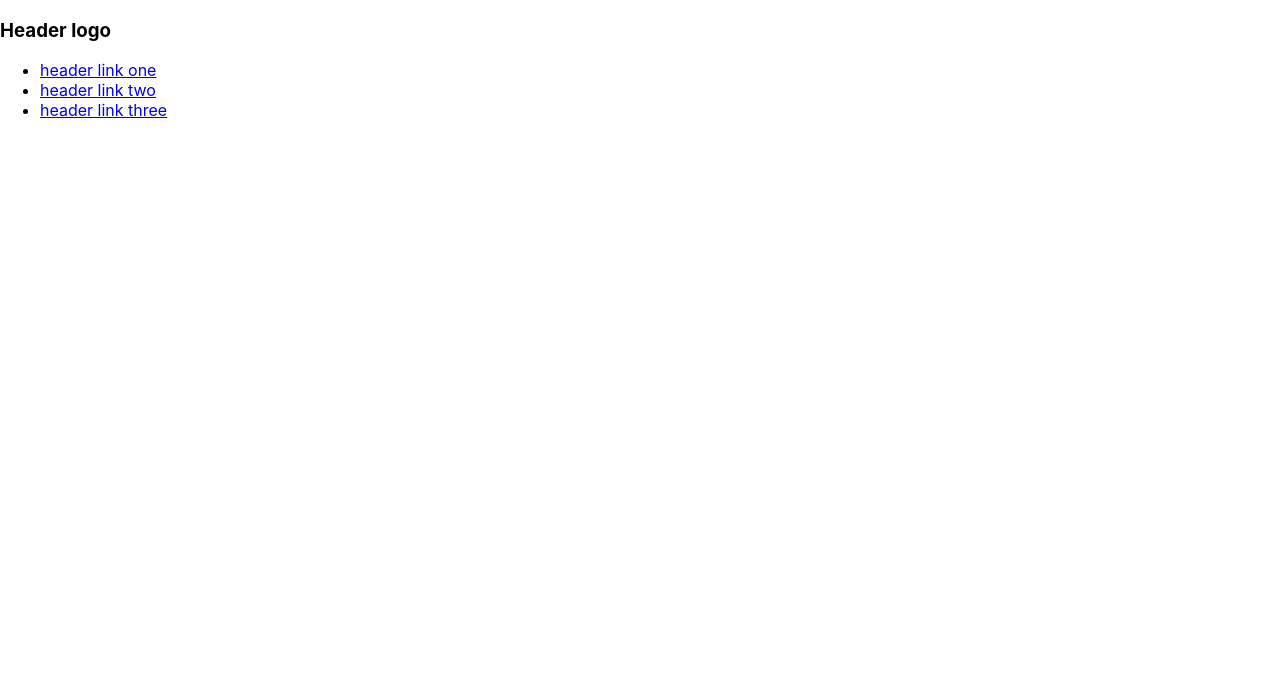
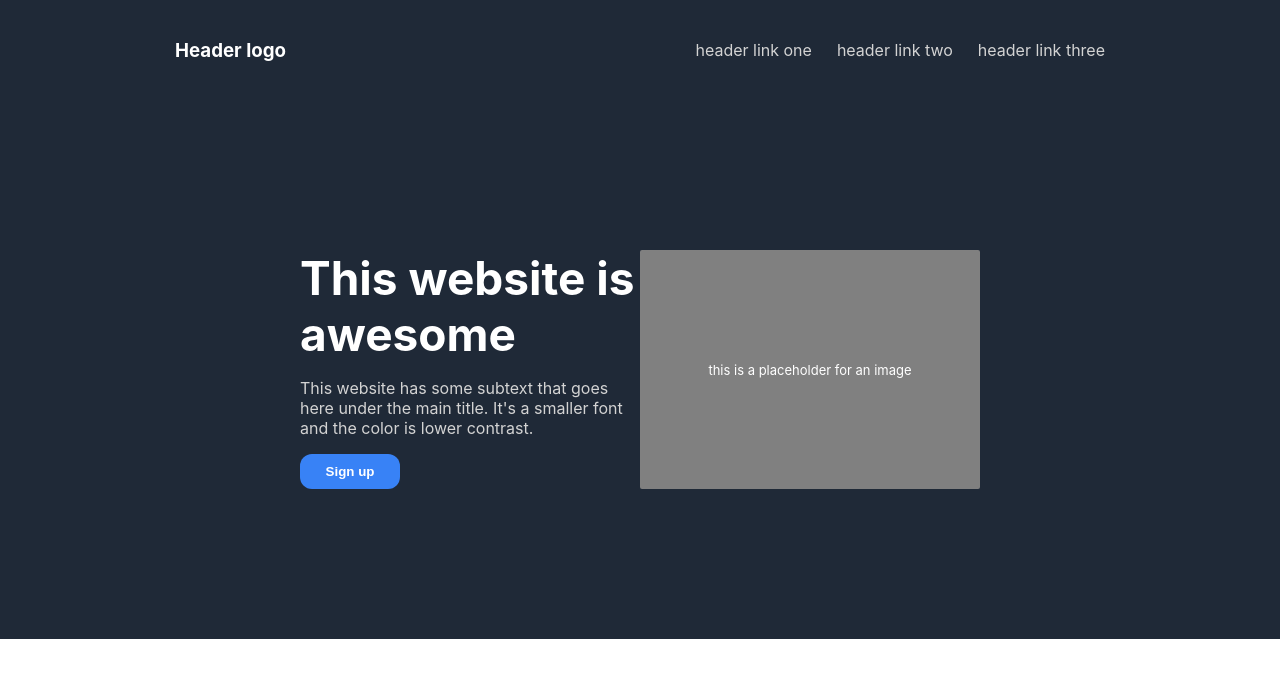
Before and after one commit to robertpinl/odin-landing-page, a plain HTML site: page index.html in a window 1280 px wide. Drawn offline with Linux system fonts and the light colour scheme.

Commit message:
Add header

```diff
--- a/index.html
+++ b/index.html
@@ -9,21 +9,26 @@
 <body>
     <div class="header">
         <div class="header-top">
-            <h3 class="header-title">Header logo</h3>
+            <h3 class="header-logo">Header logo</h3>
             <ul>
-                <li><a href="#">header link one</a></li>
-                <li><a href="#">header link two</a></li>
-                <li><a href="#">header link three</a></li>
+                <li><a class ="header-link" href="#">header link one</a></li>
+                <li><a class ="header-link" href="#">header link two</a></li>
+                <li><a class ="header-link" href="#">header link three</a></li>
             </ul>
         </div>
-    </div>
 
-    <div class="header">
+        <div class="header-content">
+            <div class="header-content-left">
+                <h1 class="header-content-left-title">This website is awesome</h1>
+                <p class="lightgray-text">This website has some subtext that goes here under the main title. It's a smaller font and the color is lower
+                    contrast.</p>
+                <button class="button-primary">Sign up</button>
+            </div>
 
-    </div>
-
-    <div class="header">
-
+            <div class="header-content-right">
+                <p>this is a placeholder for an image</p>
+            </div>
+        </div>
     </div>
 </body>
 </html>
--- a/style.css
+++ b/style.css
@@ -1,5 +1,85 @@
-body {
+  body {
     font-family: -apple-system, BlinkMacSystemFont, 'Segoe UI', Roboto, Oxygen, Ubuntu, Cantarell, 'Open Sans', 'Helvetica Neue', sans-serif;
     margin: 0;
     min-height: 100vh;
+    width: 100%;
   }
+
+  ul {
+    display: flex;
+    list-style-type: none;
+  }
+
+  .header {
+    display: flex;
+    flex-direction: column;
+    background-color: #1F2937;
+    padding: 0 150px;
+  }
+
+  .header-top {
+    display: flex;
+    justify-content: space-between;
+    align-items: center;
+    height: 100px;
+  }
+
+  .header-logo {
+    font-weight: bold;
+    color: white;
+    margin-left: 25px;
+  }
+
+  .header-link {
+    text-decoration: none;
+    color: lightgray;
+    margin-right: 25px;
+  }
+
+  .header-content {
+    display: flex;
+    margin: 150px;
+  }
+
+  .header-content-left {
+    display: flex;
+    align-items: flex-start;
+    justify-content: space-between;
+    flex-grow: 1;
+    flex-direction: column;
+    flex-wrap: wrap;
+    flex-basis: 50%;
+  }
+
+  .header-content-left-title {
+    color: white;
+    font-size: 46px;
+    margin: 0px;
+  }
+
+  .lightgray-text {
+    color: lightgray;
+  }
+
+  .button-primary {
+    padding: 10px 20px;
+    border-radius: 12px;
+    color: white;
+    font-weight: bold;
+    border: 0px;
+    width: 100px;
+    background-color: #3882F6;
+  }
+
+  .header-content-right{
+    display: flex;
+    flex-grow: 1;
+    flex-basis: 50%;
+    flex-wrap: nowrap;
+    justify-content: center;
+    font-size: 13px;
+    align-items: center;
+    color: white;
+    background-color: gray;
+    border-radius: 2px;
+  }
```
Also changed, not shown: 2 other files.
